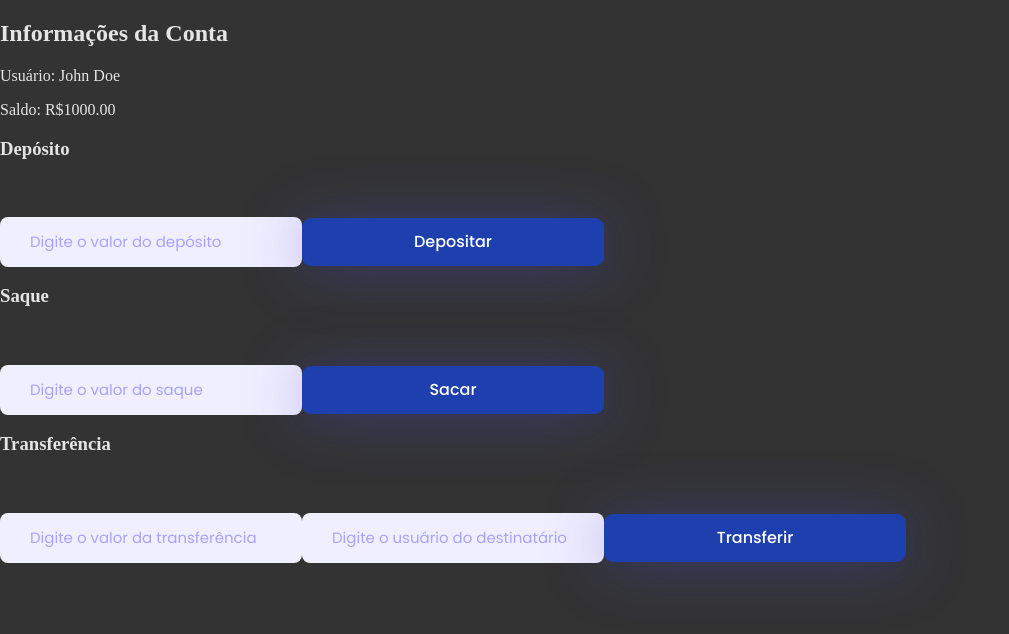
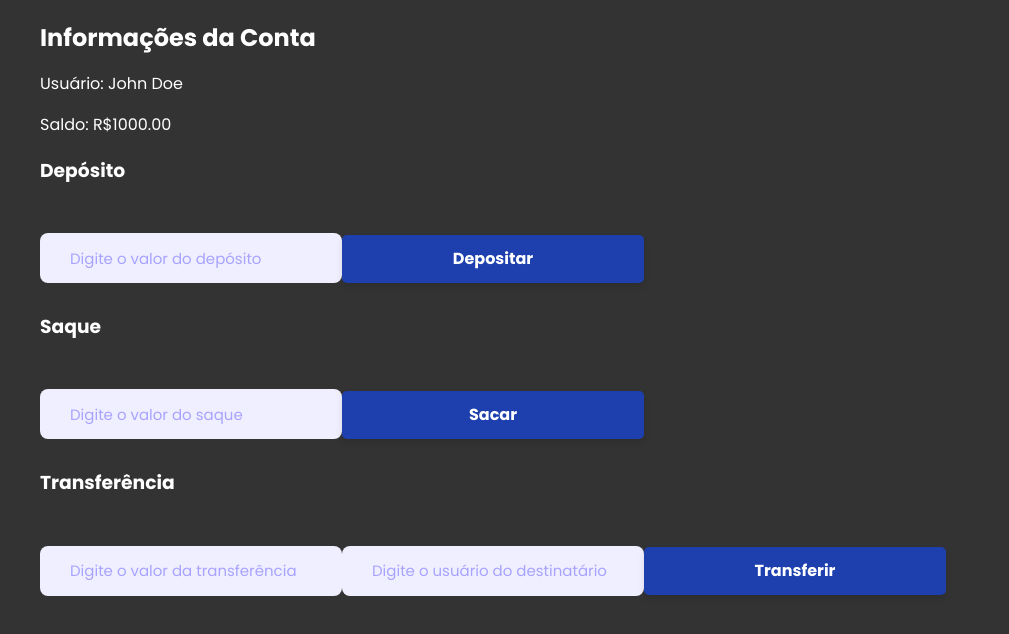
Before and after one commit to XuanDeveloper/Naut-Bank, a React (Vite) app in the folder Front-end/: page /home in a window 1280 px wide. Shown: the top 634 px of the page, without its empty margins (0-1009 px from the left). Built offline with nearby package versions, Linux system fonts and the light colour scheme.

Commit message:
Home CSS

```diff
--- a/Front-end/src/Pages/Home/home.css
+++ b/Front-end/src/Pages/Home/home.css
@@ -1,4 +1,19 @@
-input{
+body {
+    font-family: 'Poppins', sans-serif;
+    background-color: #333;
+    color: #ffffff;
+}
+
+div {
+    margin: 20px;
+}
+
+h2, h3 {
+    margin-bottom: 10px;
+    color: #ffffff;
+}
+
+input {
     background-color: #F0EFFF;
     border-radius: 8px;
     border: 0px;
@@ -10,9 +25,42 @@ input{
     font-weight: 400;
     font-size: 15px;
     line-height: 22px;
-
+    margin-bottom: 10px; /* Adicionado para espaçamento entre os inputs */
 }
 
-input::placeholder{
+input::placeholder {
     color: #A7A3FF;
 }
+
+@media (max-width: 600px) {
+    input {
+        width: 100%;
+    }
+}
+
+.botao {
+    background-color: #1E40AF;
+    color: white;
+    border: none;
+    border-radius: 5px;
+    padding: 10px 20px;
+    cursor: pointer;
+    font-size: 16px;
+    font-weight: bold;
+    transition: background-color 0.3s ease; /* Adiciona uma transição suave na mudança de cor */
+
+    /* Adiciona efeito de sombra quando hover */
+    box-shadow: 0 4px 6px rgba(0, 0, 0, 0.1);
+}
+
+.botao:hover {
+    background-color: #0D2767; /* Cor alterada no hover */
+}
+
+.mensagem-sucesso {
+    color: #008000;
+}
+
+.mensagem-erro {
+    color: #FF0000;
+}
```
